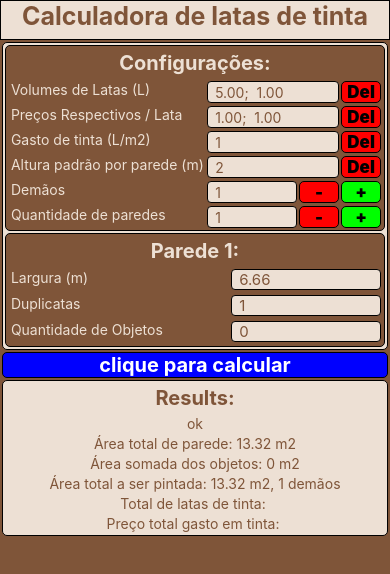
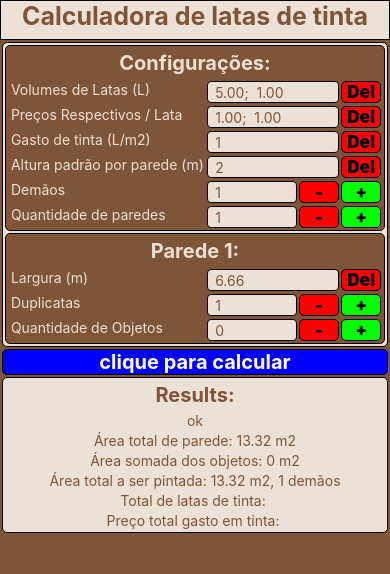
Before and after one commit to Vittor-Javidan/WallPaintCalculatorMobile, a React Native app: screen / in a window 390 px wide. Shown: the top 574 px of the page. Built offline with nearby package versions, Linux system fonts and the light colour scheme.

Commit message:
Added buttons to all wallForm Inputs
new:
	- added delete, increment and decrement button to all wallForm
	  inputs
	- added styles to those buttons aswell

```diff
--- a/src/Components/WallsComponents/WallForm.js
+++ b/src/Components/WallsComponents/WallForm.js
@@ -58,7 +58,11 @@ const inputStyles = StyleSheet.create({
         justifyContent: 'space-between',
         marginVertical: 1,
         paddingHorizontal: 3,
-        paddingBottom: 3,
+        paddingBottom: 1,
+    },
+    subContainer: {
+        display: 'flex',
+        flexDirection: 'row'
     },
     label: {
         textAlign: 'center',
@@ -69,12 +73,50 @@ const inputStyles = StyleSheet.create({
     input: {
         borderWidth: 1,
         borderRadius: 4,
-        fontSize: 15,
+        fontSize: 14,
         backgroundColor: '#EDE0D4',
         color: '#000',
         padding: 0,
         paddingHorizontal: 7,
-        width: 150,
+        width: 90,
         color: '#7F5539'
+    },
+    input2: {
+        borderWidth: 1,
+        borderRadius: 4,
+        fontSize: 14,
+        backgroundColor: '#EDE0D4',
+        color: '#000',
+        padding: 0,
+        paddingHorizontal: 7,
+        width: 132,
+        color: '#7F5539'
+    },
+    DeleteButton: {
+        backgroundColor: '#FF0000',
+        width: 40,
+        borderWidth: 1,
+        borderRadius: 5,
+        marginLeft: 2
+    },
+    DecreaseButton: {
+        backgroundColor: '#FF0000',
+        width: 40,
+        borderWidth: 1,
+        borderRadius: 5,
+        marginLeft: 2
+    },
+    IncreaseButton: {
+        backgroundColor: '#00FF00',
+        width: 40,
+        borderWidth: 1,
+        borderRadius: 5,
+        marginLeft: 2
+    },
+    ButtonText: {
+        alignSelf: 'center',
+        fontSize: 17,
+        fontWeight: '900',
+        color: '#000'
     }
 })
--- a/src/Components/WallsComponents/WallFormComponents/ObjectsAmountInput.js
+++ b/src/Components/WallsComponents/WallFormComponents/ObjectsAmountInput.js
@@ -4,26 +4,47 @@ import { AppContext } from '../../../App'
 import {
     View,
     Text,
-    TextInput
+    TextInput,
+    TouchableOpacity
 } from 'react-native'
 
 import WallMethods from '../../../Scripts/utilClasses/WallMethods'
 
-export default function ObjectsAmountInput({index, style}){
+export default function ObjectsAmountInput({ index, style }) {
 
-    const {walls, setWalls} = React.useContext(AppContext)
+    const { walls, setWalls } = React.useContext(AppContext)
 
     return (
         <View style={style.container}>
             <Text style={style.label}>
                 Quantidade de Objetos
             </Text>
-            <TextInput
-                style={style.input}
-                keyboardType='numeric'
-                value={`${WallMethods.getWallObjectsAmount(walls, index)}`}
-                onChangeText={(text)=> WallMethods.setWallObjectsAmount(setWalls, index, text)}
-            />
+            <View style={style.subContainer}>
+                <TextInput
+                    style={style.input}
+                    keyboardType='numeric'
+                    value={`${WallMethods.getWallObjectsAmount(walls, index)}`}
+                    onChangeText={(text) => WallMethods.setWallObjectsAmount(setWalls, index, text)}
+                />
+                <View style={style.DecreaseButton}>
+                    <TouchableOpacity
+                        onPress={() => {
+                            WallMethods.decreaseObjectCount(setWalls, index)
+                        }}
+                    >
+                        <Text style={style.ButtonText}>-</Text>
+                    </TouchableOpacity>
+                </View>
+                <View style={style.IncreaseButton}>
+                    <TouchableOpacity
+                        onPress={() => {
+                            WallMethods.increaseObjectCount(setWalls, index)
+                        }}
+                    >
+                        <Text style={style.ButtonText}>+</Text>
+                    </TouchableOpacity>
+                </View>
+            </View>
         </View>
     )
 }
--- a/src/Components/WallsComponents/WallFormComponents/WallDuplicates.js
+++ b/src/Components/WallsComponents/WallFormComponents/WallDuplicates.js
@@ -5,26 +5,46 @@ import {
     View,
     Text,
     TextInput,
-    StyleSheet
+    TouchableOpacity
 } from 'react-native'
 
 import WallMethods from '../../../Scripts/utilClasses/WallMethods'
 
-export default function WallDuplicates({index, style}){
+export default function WallDuplicates({ index, style }) {
 
-    const {walls, setWalls} = React.useContext(AppContext)
+    const { walls, setWalls } = React.useContext(AppContext)
 
     return (
         <View style={style.container}>
             <Text style={style.label}>
                 Duplicatas
             </Text>
-            <TextInput
-                style={style.input}
-                keyboardType='numeric'
-                value={`${WallMethods.getWallDuplicatesAmount(walls, index)}`}
-                onChangeText={(text)=> WallMethods.setWallDuplicatesAmount(setWalls, index, text)}
-            />
+            <View style={style.subContainer}>
+                <TextInput
+                    style={style.input}
+                    keyboardType='numeric'
+                    value={`${WallMethods.getWallDuplicatesAmount(walls, index)}`}
+                    onChangeText={(text) => WallMethods.setWallDuplicatesAmount(setWalls, index, text)}
+                />
+                <View style={style.DecreaseButton}>
+                    <TouchableOpacity
+                        onPress={() => {
+                            WallMethods.decreaseWallDuplicateCount(setWalls, index)
+                        }}
+                    >
+                        <Text style={style.ButtonText}>-</Text>
+                    </TouchableOpacity>
+                </View>
+                <View style={style.IncreaseButton}>
+                    <TouchableOpacity
+                        onPress={() => {
+                            WallMethods.increaseWallDuplicateCount(setWalls, index)
+                        }}
+                    >
+                        <Text style={style.ButtonText}>+</Text>
+                    </TouchableOpacity>
+                </View>
+            </View>
         </View>
     )
 }
--- a/src/Components/WallsComponents/WallFormComponents/WidthInput.js
+++ b/src/Components/WallsComponents/WallFormComponents/WidthInput.js
@@ -5,26 +5,37 @@ import {
     View,
     Text,
     TextInput,
-    StyleSheet
+    TouchableOpacity
 } from 'react-native'
 
 import WallMethods from '../../../Scripts/utilClasses/WallMethods'
 
-export default function WidthInput({index, style}){
+export default function WidthInput({ index, style }) {
 
-    const {walls, setWalls} = React.useContext(AppContext)
+    const { walls, setWalls } = React.useContext(AppContext)
 
     return (
         <View style={style.container}>
             <Text style={style.label}>
                 Largura (m)
             </Text>
-            <TextInput
-                style={style.input}
-                keyboardType='numeric'
-                value={`${WallMethods.getWallWidth(walls, index)}`}
-                onChangeText={(text)=> WallMethods.setWallWidth(setWalls, index, text)}
-            />
+            <View style={style.subContainer}>
+                <TextInput
+                    style={style.input2}
+                    keyboardType='numeric'
+                    value={`${WallMethods.getWallWidth(walls, index)}`}
+                    onChangeText={(text) => WallMethods.setWallWidth(setWalls, index, text)}
+                />
+                <View style={style.DeleteButton}>
+                    <TouchableOpacity
+                        onPress={() => {
+                            WallMethods.deleteWallWidth(setWalls, index)
+                        }}
+                    >
+                        <Text style={style.ButtonText}>Del</Text>
+                    </TouchableOpacity>
+                </View>
+            </View>
         </View>
     )
 }
--- a/src/Scripts/utilClasses/WallMethods.js
+++ b/src/Scripts/utilClasses/WallMethods.js
@@ -15,9 +15,9 @@ export default class WallMethods {
     static getWallObjectsAmount(walls_State, wall_index) { return walls_State.wallsArray[wall_index].wallObjectsAmount }
     static getWallObjectsArray(walls_State, wall_index) { return walls_State.wallsArray[wall_index].objectsArray }
     static getWallObjectsArrayLenght(walls_State, wall_index) { return walls_State.wallsArray[wall_index].objectsArray.length }
-    static getWallObjectWidth(walls_State, wall_Index, object_Index) { return walls_State.wallsArray[wall_Index].objectsArray[object_Index].width }
-    static getWallObjectHeight(walls_State, wall_Index, object_Index) { return walls_State.wallsArray[wall_Index].objectsArray[object_Index].height }
-    static getWallObjectName(walls_State, wall_Index, object_Index) { return walls_State.wallsArray[wall_Index].objectsArray[object_Index].name }
+    static getWallObjectWidth(walls_State, wall_Index, object_index) { return walls_State.wallsArray[wall_Index].objectsArray[object_index].width }
+    static getWallObjectHeight(walls_State, wall_Index, object_index) { return walls_State.wallsArray[wall_Index].objectsArray[object_index].height }
+    static getWallObjectName(walls_State, wall_Index, object_index) { return walls_State.wallsArray[wall_Index].objectsArray[object_index].name }
 
     static getCansString(walls_State) { return walls_State.cansString }
     static getCansPriceString(walls_State) { return walls_State.cansPricesString }
@@ -75,13 +75,13 @@ export default class WallMethods {
             })
     }
 
-    static setWallObjectWidth(setWalls, wall_Index, object_Index, widthValue) {
+    static setWallObjectWidth(setWalls, wall_index, object_index, widthValue) {
 
         if (!isNaN(widthValue))
             setWalls(prev => {
 
                 const newWalls = { ...prev }
-                newWalls.wallsArray[wall_Index].objectsArray[object_Index].width = widthValue
+                newWalls.wallsArray[wall_index].objectsArray[object_index].width = widthValue
 
                 return newWalls
             })
@@ -99,25 +99,25 @@ export default class WallMethods {
             })
     }
 
-    static setWallObjectHeight(setWalls, wall_Index, object_Index, heightValue) {
+    static setWallObjectHeight(setWalls, wall_index, object_index, heightValue) {
 
 
         if (!isNaN(heightValue))
             setWalls(prev => {
 
                 const newWalls = { ...prev }
-                newWalls.wallsArray[wall_Index].objectsArray[object_Index].height = heightValue
+                newWalls.wallsArray[wall_index].objectsArray[object_index].height = heightValue
 
                 return newWalls
             })
     }
 
-    static setWallObjectName(setWalls, wall_Index, object_Index, nameString) {
+    static setWallObjectName(setWalls, wall_index, object_index, nameString) {
 
         setWalls(prev => {
 
             const newWalls = { ...prev }
-            newWalls.wallsArray[wall_Index].objectsArray[object_Index].name = String(nameString)
+            newWalls.wallsArray[wall_index].objectsArray[object_index].name = String(nameString)
 
             return newWalls
         })
@@ -310,6 +310,104 @@ export default class WallMethods {
         })
     }
 
+    static increaseWallDuplicateCount(setWalls, wall_index) {
+
+        setWalls (prev => {
+
+            const newWall = { ...prev }
+            newWall.wallsArray[wall_index].duplicates += 1
+
+            return newWall
+        })
+    }
+
+    static decreaseWallDuplicateCount(setWalls, wall_index) {
+
+        setWalls (prev => {
+
+            const newWall = { ...prev }
+            let duplicates = newWall.wallsArray[wall_index].duplicates
+
+            duplicates - 1 < 1
+                ? duplicates = 1
+                : duplicates = duplicates - 1
+
+            newWall.wallsArray[wall_index].duplicates = duplicates
+
+            return newWall
+        })
+    }
+
+    static increaseObjectCount(setWalls, wall_index) {
+
+        setWalls(prev => {
+
+            const dataFormat = {
+                name: ``,
+                height: 0,
+                width: 0
+            }
+
+            const newWall = { ...prev }
+            let wallsArray = newWall.wallsArray
+            let objectsAmount = newWall.wallsArray[wall_index].wallObjectsAmount + 1
+            let objectsArray = newWall.wallsArray[wall_index].objectsArray
+
+            objectsArray = WallMethods.arrayExpansion(objectsArray, objectsAmount, dataFormat)
+
+            wallsArray[wall_index].wallObjectsAmount = objectsAmount
+            wallsArray[wall_index].objectsArray = objectsArray
+
+            return {
+                ...prev,
+                wallsArray: wallsArray
+            }
+        })
+    }
+
+    static decreaseObjectCount(setWalls, wall_index) {
+
+        setWalls(prev => {
+
+            const dataFormat = {
+                name: ``,
+                height: 0,
+                width: 0
+            }
+
+            const newWall = { ...prev }
+            let wallsArray = newWall.wallsArray
+            let objectsAmount = newWall.wallsArray[wall_index].wallObjectsAmount
+
+            objectsAmount - 1 < 0
+                ? objectsAmount = 0
+                : objectsAmount = objectsAmount - 1
+
+            let objectsArray = newWall.wallsArray[wall_index].objectsArray
+
+            objectsArray = WallMethods.arrayContraction(objectsArray, objectsAmount, dataFormat)
+
+            wallsArray[wall_index].wallObjectsAmount = objectsAmount
+            wallsArray[wall_index].objectsArray = objectsArray
+
+            return {
+                ...prev,
+                wallsArray: wallsArray
+            }
+        })
+    }
+
+    static deleteWallWidth(setWalls, wall_index) {
+
+        setWalls(prev => {
+
+            const newWall = {...prev}
+            newWall.wallsArray[wall_index].width = 0
+
+            return newWall
+        })
+    }
+
     static setWallObjectsAmount(setWalls, wall_index, objectsAmount) {
 
         if (!isNaN(objectsAmount))
@@ -418,8 +516,6 @@ export default class WallMethods {
                     pricesArray.push(Number(rawPriceArray[i]))
                 }
             }
-            console.log(cansArray)
-            console.log(pricesArray)
 
             //Sort cansArray without losing index correlation with pricesArray
             let tempVariable
@@ -427,10 +523,10 @@ export default class WallMethods {
             let swapCount
             let done = false
 
-            while(!done){
+            while (!done) {
                 swapCount = 0
-                for(i=1; i < cansArray.length; i++){
-                    if(cansArray[i - 1] < cansArray[i]){
+                for (i = 1; i < cansArray.length; i++) {
+                    if (cansArray[i - 1] < cansArray[i]) {
 
                         tempVariable = cansArray[i]
                         cansArray[i] = cansArray[i - 1]
@@ -443,13 +539,10 @@ export default class WallMethods {
                         swapCount += 1
                     }
                 }
-                if(swapCount === 0){
+                if (swapCount === 0) {
                     done = true
                 }
             }
-
-            console.log(cansArray)
-            console.log(pricesArray)
 
             // Loops through cansArray and calculate how many cans its needed to paint the wall area
             let totalCans = ''
```
